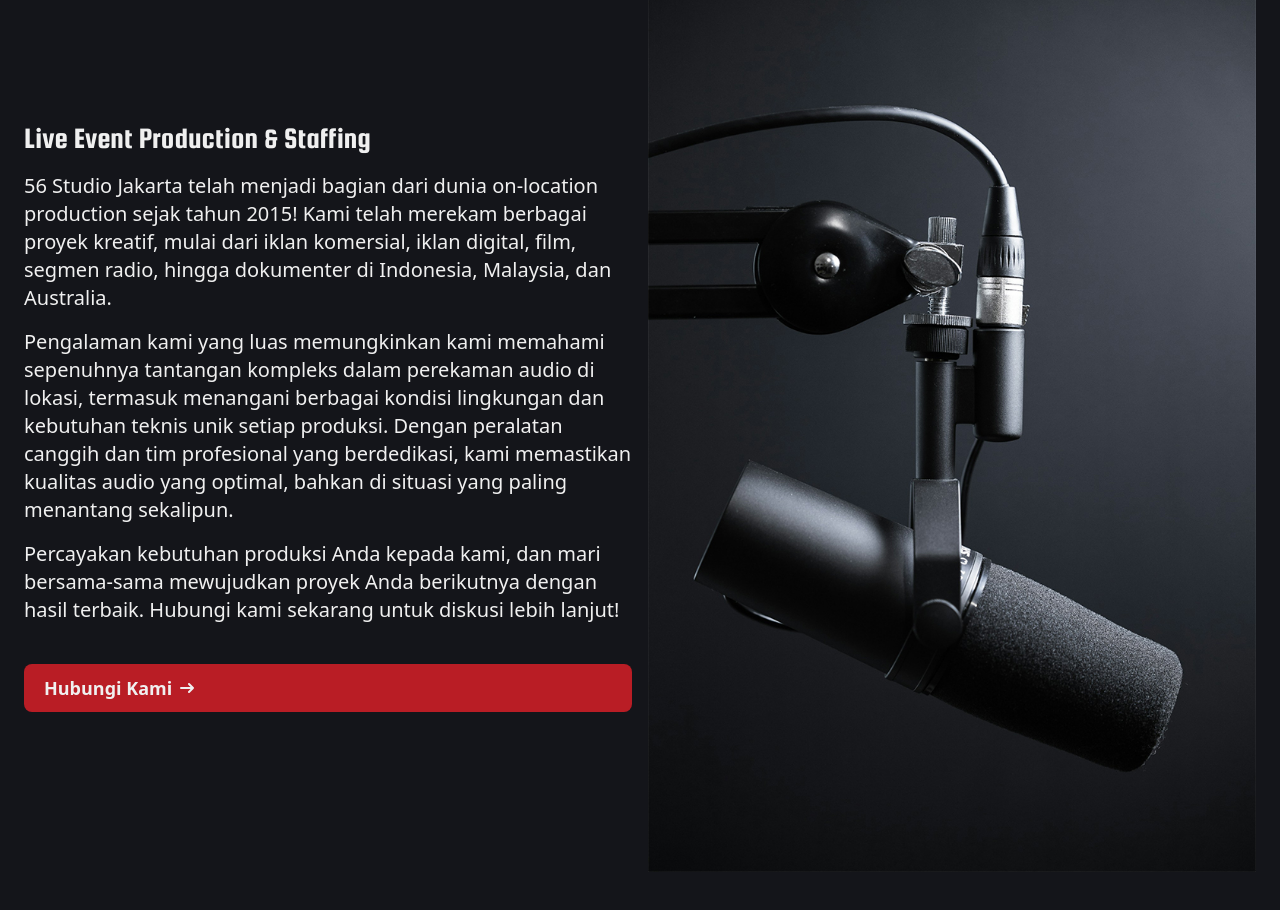
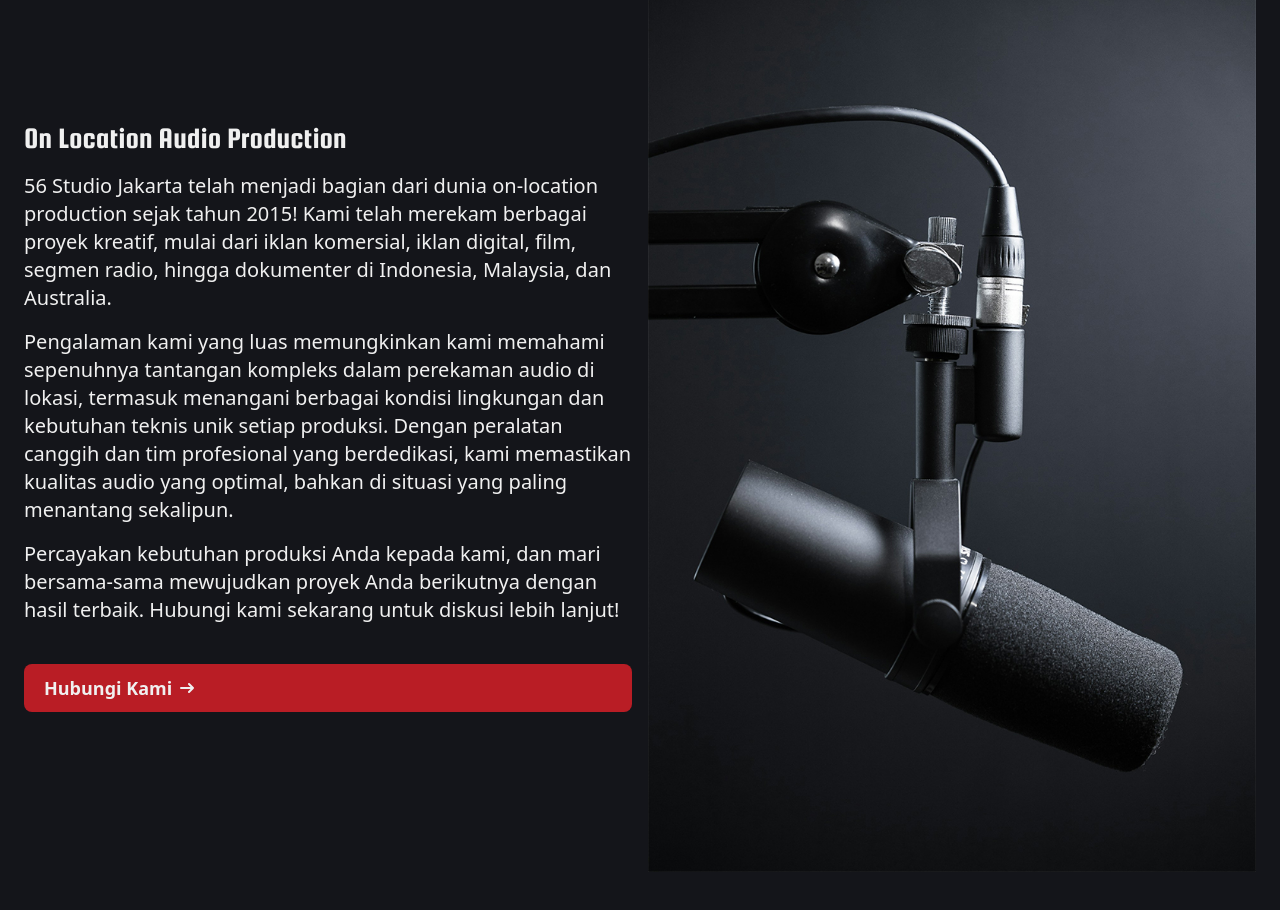
Before and after one commit to crnp/56studio, an Astro site: page /layanan in a window 1280 px wide. Shown: the part 3180-4090 px from the top of the page. Built offline with nearby package versions, Linux system fonts and the light colour scheme; Astro itself is replaced by a stand-in of ours; a web font is replaced by a local one.

Commit message:
service title fix

```diff
--- a/src/pages/layanan.astro
+++ b/src/pages/layanan.astro
@@ -67,7 +67,7 @@ import onLocationPhotoMobile from '../assets/services/onlocation_mobile.jpg';
           <ResponsiveImage
             mobileImgUrl={liveEventPhotoMobile}
             desktopImgUrl={liveEventPhotoDesktop}
-            alt="Live Event Production & Staffing"
+            alt="Live Event Production and Staffing"
           />
           <div class="flex flex-col gap-4 md:order-first justify-center">
             <h2 class="font-display text-3xl">
@@ -140,9 +140,7 @@ import onLocationPhotoMobile from '../assets/services/onlocation_mobile.jpg';
             alt="On Location Audio Production"
           />
           <div class="flex flex-col gap-4 md:order-first justify-center">
-            <h2 class="font-display text-3xl">
-              Live Event Production & Staffing
-            </h2>
+            <h2 class="font-display text-3xl">On Location Audio Production</h2>
             <p class="md:text-lg lg:text-xl">
               56 Studio Jakarta telah menjadi bagian dari dunia on-location
               production sejak tahun 2015! Kami telah merekam berbagai proyek
```
